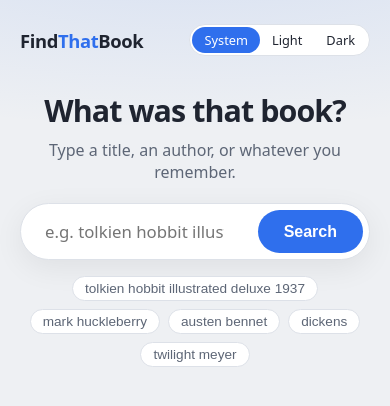
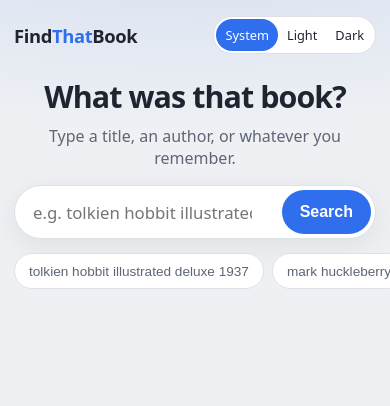
Before and after one commit to juan-alvarez-at-trip-arc/find-that-book, a React (Vite) app in the folder web/: page / in a window 390 px wide. Shown: the top 406 px of the page. Built offline with nearby package versions, Linux system fonts and the light colour scheme.

Commit message:
feat: mobile layout with inline explanations and larger tap targets

```diff
--- a/web/index.html
+++ b/web/index.html
@@ -3,7 +3,7 @@
   <head>
     <meta charset="UTF-8" />
     <link rel="icon" type="image/svg+xml" href="/favicon.svg" />
-    <meta name="viewport" content="width=device-width, initial-scale=1.0" />
+    <meta name="viewport" content="width=device-width, initial-scale=1.0, viewport-fit=cover" />
     <title>Find That Book</title>
     <script>
       /* Apply a saved theme before first paint to avoid a flash; keep in sync with src/lib/theme.ts. */
--- a/web/src/components/App/App.css
+++ b/web/src/components/App/App.css
@@ -89,3 +89,29 @@ h1 { margin: 0; font-size: clamp(1.9rem, 4vw, 2.7rem); letter-spacing: -.03em; }
 .theme-toggle button:hover { background: #8883; }
 .theme-toggle button[aria-pressed="true"] { background: var(--accent); color: var(--on-accent); }
 .theme-toggle button:focus-visible { outline: 2px solid #7aa7ff; outline-offset: 1px; }
+
+/* Mobile */
+@media (max-width: 760px), (hover: none) {
+  .why { position: static; display: none; margin: 6px 2px 0; padding: 8px 10px; font-size: 0.82rem; box-shadow: none; opacity: 1; visibility: visible; transform: none; }
+  .book:hover .why, .book:focus-within .why { display: none; }
+  .book[data-open="true"] .why { display: block; }
+  .book:hover .cover-wrap, .book:focus-within .cover-wrap { transform: none; }
+  .why-toggle { min-height: 36px; padding: 6px 2px; }
+}
+@media (max-width: 760px) {
+  .page { padding: 16px max(14px, env(safe-area-inset-right)) 56px max(14px, env(safe-area-inset-left)); }
+  .hero { padding: 22px 0 6px; }
+  .lead { margin-bottom: 16px; }
+  .search { padding: 4px; }
+  .search input { padding: 10px 14px; }
+  .search button { padding: 0 18px; min-height: 44px; }
+  .examples { flex-wrap: nowrap; justify-content: flex-start; overflow-x: auto; margin: 12px -14px 16px; padding: 2px 14px 6px; scrollbar-width: none; }
+  .examples::-webkit-scrollbar { display: none; }
+  .chip { flex-shrink: 0; min-height: 36px; padding: 6px 14px; white-space: nowrap; }
+  .theme-toggle button { min-height: 32px; }
+  .book { padding: 0 8px 44px; }
+  .title { font-size: 0.92rem; }
+  .banner { font-size: 0.9rem; }
+}
+@media (max-width: 340px) { .results { grid-template-columns: minmax(0, 1fr); } .results .book::after { border-radius: 3px; } }
+@media (max-width: 420px) { .top { flex-wrap: wrap; } .theme-toggle button { padding: 4px 9px; } }
```
